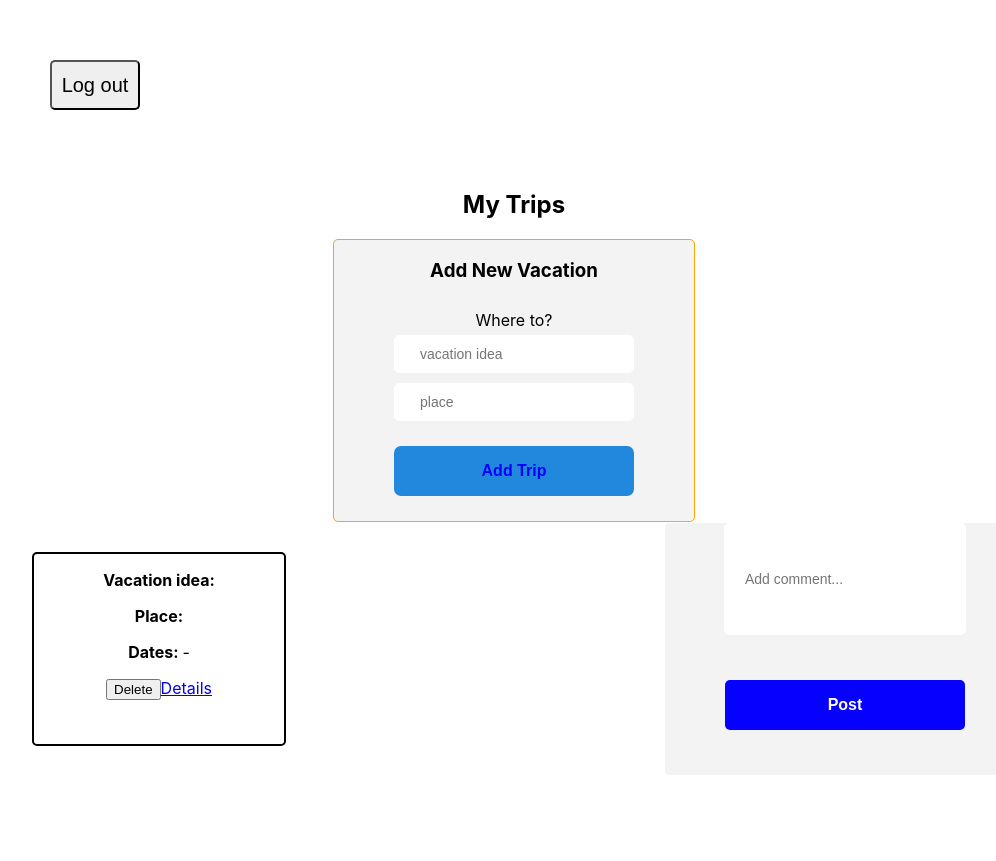
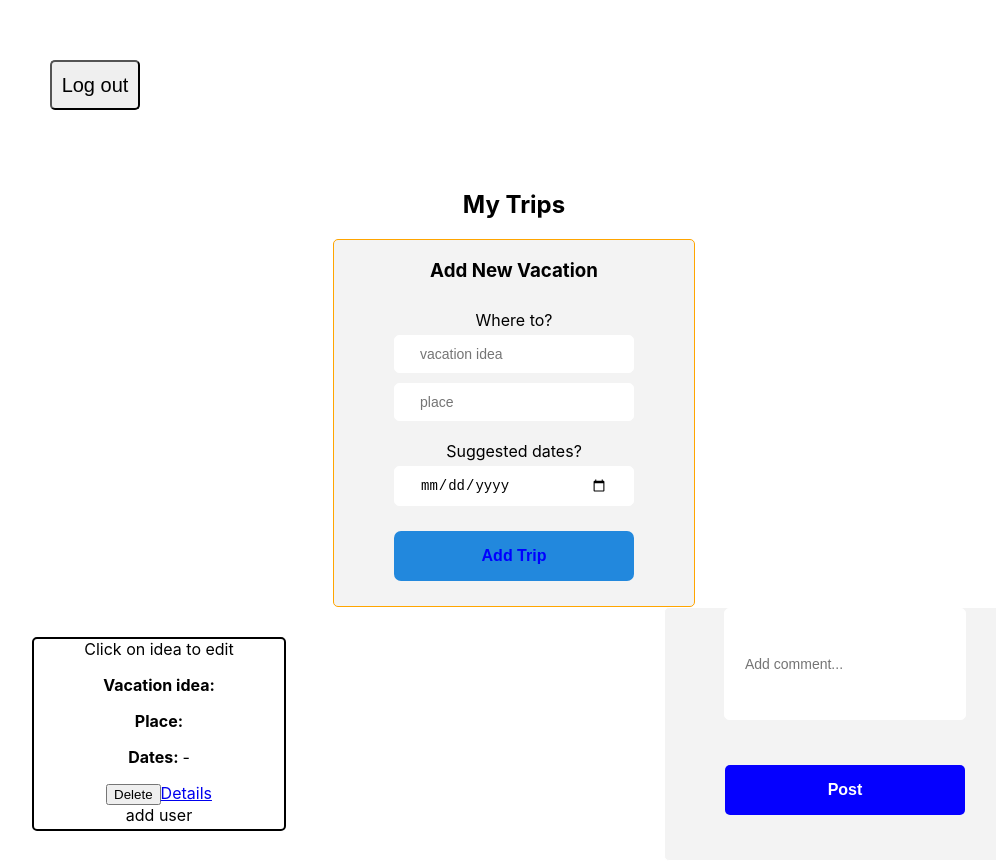
Before and after one commit to Build-Vacation-Planner/Front-End, a React (Create React App) app in the folder vacation/: page /vacation in a window 1280 px wide. Shown: the whole page, without its empty margins (126-1122 px from the left). Before the commit the page ends 800 px from the top, so only its background shows below. Built offline with nearby package versions, Linux system fonts and the light colour scheme; no server answers; sample sign-in values are in the browser's storage.

Commit message:
thursday

```diff
--- a/vacation/src/components/Vacation.js
+++ b/vacation/src/components/Vacation.js
@@ -7,7 +7,7 @@ import { connect } from "react-redux";
 import { addVacation, fetchUser} from '../store/actions'
 const Vacation = ({ user, fetchUser, addVacation, history }) => {
 
-    const [ newTrip, setNewTrip ] = useState({name: "", place: ""});
+    const [ newTrip, setNewTrip ] = useState({name: "", place: "" , date:'', activities:''});
 
 
     useEffect(() => {
@@ -23,7 +23,7 @@ const Vacation = ({ user, fetchUser, addVacation, history }) => {
         e.preventDefault();
         addVacation(newTrip);
         console.log(`newtrip`, newTrip )
-        setNewTrip({ name: "", place: ""});
+        setNewTrip({ name: "", place: "", date:'', activities:''});
     }
     console.log(user)
 
@@ -39,24 +39,33 @@ const Vacation = ({ user, fetchUser, addVacation, history }) => {
                             Where to? </Label>
                             <StyledInput
                                 name="name"
+                                type='text'
                                 value={newTrip.name}
                                 onChange={handleChange}
                                 placeholder='vacation idea'
                             />
                             <StyledInput
                                 name="place"
+                                type='text'
                                 value={newTrip.place}
                                 onChange={handleChange}
                                 placeholder='place'
                             />
-
-                        {/* <Label>
+                            {/* <StyledInput
+                                name="activities"
+                                type='text'
+                                value={newTrip.activities}
+                                onChange={handleChange}
+                                placeholder='activities'
+                            /> */}
+                        <Label>
                             Suggested dates?</Label>
                             <StyledInput
-                                name="place"
+                                name="date"
+                                type='date'
                                 value={newTrip.date}
                                 onChange={handleChange}
-                            /> */}
+                            />
 
 
                     <StyledButton>Add Trip</StyledButton>
--- a/vacation/src/components/VacationCard.js
+++ b/vacation/src/components/VacationCard.js
@@ -45,13 +45,13 @@ const handleSubmit = () => {
 
     const renderCard = () => {
         return (<Card className="vacation-card">
-
+            <span>Click on idea to edit</span>
             <p><strong>Vacation idea: </strong><span name="name" onClick={handleEdit}>{vacation.name}</span></p>
             <p><strong>Place: </strong>{vacation.place}</p>
-           {/* {vacation.activities.map(i => {
+           {vacation.activities.map(i => {
                console.log(`i`, i)
-                return<p>{i.name}</p>
-            })} */}
+                return<p key={i.id}>{i.name}</p>
+            })}
 
             <p><strong>Dates: </strong>{ vacation.dates ? vacation.dates.start:""} - {vacation.dates ? vacation.dates.end:""} </p>
 
@@ -59,6 +59,7 @@ const handleSubmit = () => {
 
             <Link to={`/vacation/${vacation.id}`}>Details</Link>
             {edit? renderInput():null}
+            <div>add user</div>
         </Card>)
     }
     return (
--- a/vacation/src/store/actions/index.js
+++ b/vacation/src/store/actions/index.js
@@ -121,7 +121,7 @@ export const USER_ADD_FAILURE  = 'USER_ADD_FAILURE'
 export const addUser = () => dispatch => {
     dispatch({type: START_USER_ADD})
     axiosWithAuth()
-    .post('/auth/')
+    .post('/users/')
     .then (res => dispatch({type: USER_ADD_SUCCESS, payload: res.data}))
     .catch(err => dispatch({type: USER_ADD_FAILURE, payload: err}))
 }
@@ -132,7 +132,7 @@ export const UPDATE_USER_FAILURE = 'UPDATE_USER_FAILURE'
 export const updateUser = () => dispatch => {
     dispatch({type: UPDATE_USER})
     axiosWithAuth()
-    .put('/auth/')
+    .put('users/')
     .then (res => dispatch({type: UPDATE_USER_SUCCESS, payload: res.data}))
     .catch(err => dispatch({type: UPDATE_USER_FAILURE, payload: err}))
 }
```
